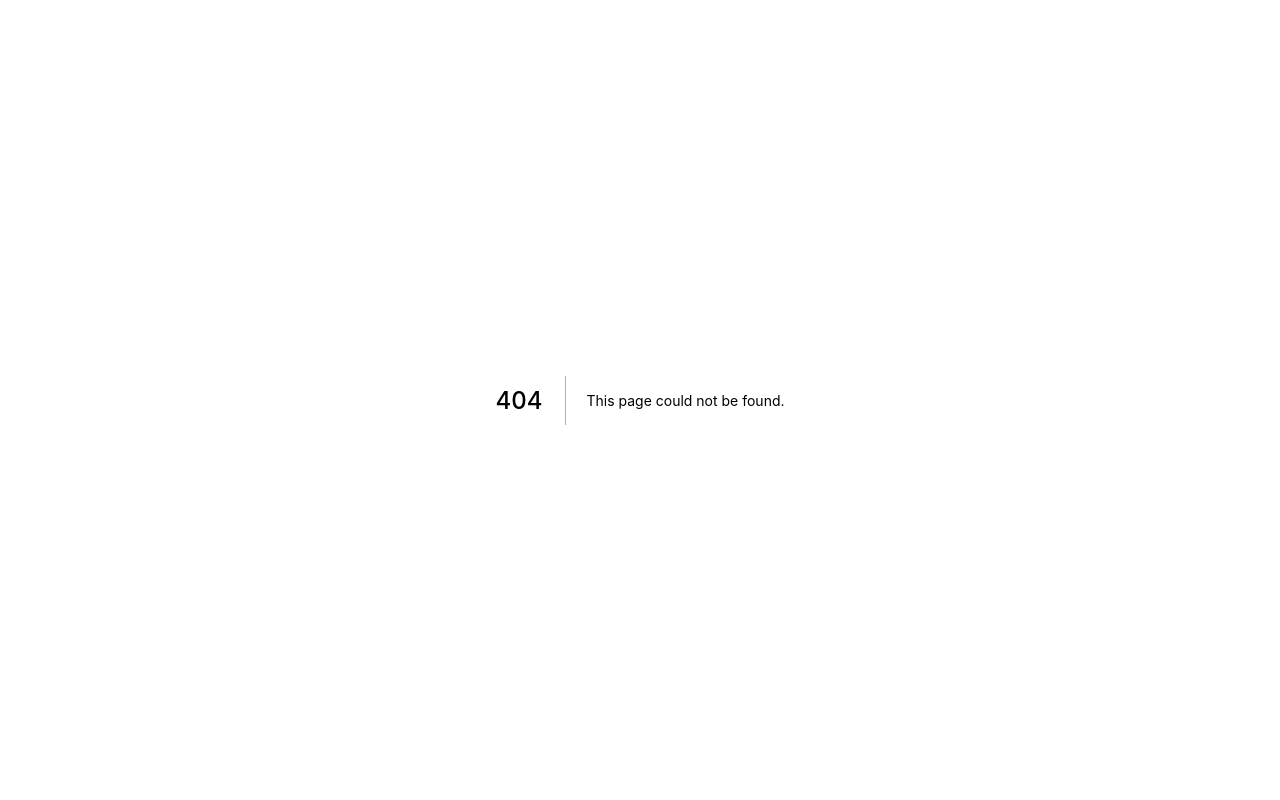
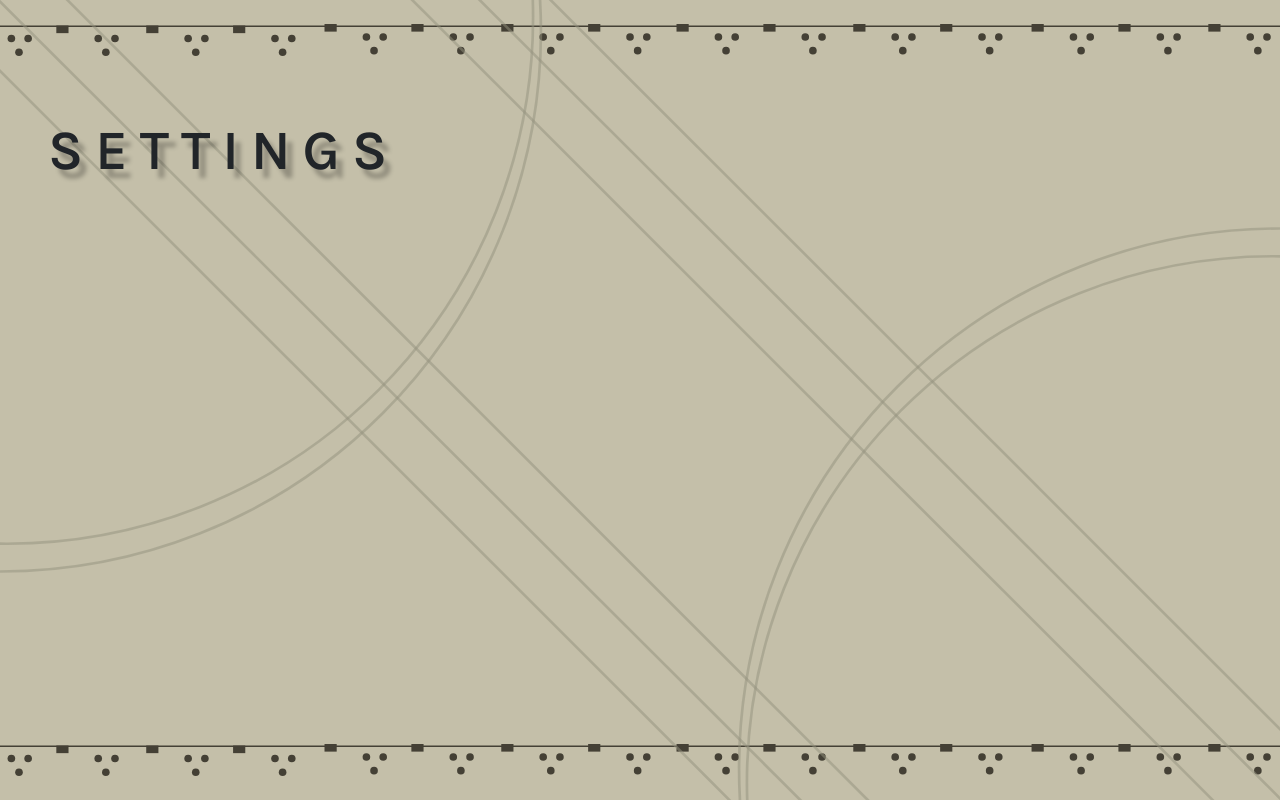
Before and after one commit to yayudev/yayu.dev, a Next.js app: page /settings in a window 1280 px wide. Before the commit this address had no page. Shown: the top 800 px of the page. Built offline with nearby package versions, Linux system fonts and the light colour scheme.

Commit message:
add settings bg animation'

```diff
--- /dev/null
+++ b/components/settings/settings-bg-animations.tsx
@@ -0,0 +1,128 @@
+import styled from "styled-components";
+import { motion } from "framer-motion";
+
+interface SettingsBGWrapperProps {
+  width: number;
+  height: number;
+  reversed?: boolean;
+}
+
+const StyledSVG = styled.svg`
+  position: absolute;
+  transformorigin: center;
+`;
+
+export function SettingsBGAnimations({
+  width,
+  height,
+  reversed = false,
+}: SettingsBGWrapperProps) {
+  const positionSyles = reversed
+    ? { bottom: 0, right: 0 }
+    : { top: 0, left: 0 };
+
+  return (
+    <StyledSVG
+      width={width}
+      height={height}
+      viewBox="0 0 752 716"
+      fill="none"
+      xmlns="http://www.w3.org/2000/svg"
+      transform={`scale(${reversed ? -1 : 1})`}
+      style={positionSyles}
+    >
+      <motion.circle
+        animate={{
+          r: [400, 420],
+        }}
+        transition={{
+          repeat: Infinity,
+          repeatType: "reverse",
+          ease: "linear",
+          duration: 3.5,
+        }}
+        cx="0.5"
+        cy="5.5"
+        r="414.5"
+        stroke="#94917E"
+        strokeOpacity="0.5"
+        strokeWidth="2"
+      />
+      <motion.circle
+        animate={{
+          cx: [-10, -5, 0, 5, 10, 5, 0, -5, -10],
+          cy: [0, 5, 10, 5, 0, -5, -10, -5, 0],
+        }}
+        transition={{
+          repeat: Infinity,
+          duration: 5,
+          type: "tween",
+          ease: "linear",
+        }}
+        cx="-2.71378"
+        cy="2.28616"
+        r="395.676"
+        stroke="#94917E"
+        strokeOpacity="0.5"
+        strokeWidth="2"
+      />
+      <motion.line
+        animate={{
+          x1: [531, 731],
+          y1: [510, 714],
+        }}
+        transition={{
+          repeat: Infinity,
+          repeatType: "reverse",
+          ease: "linear",
+          duration: 6,
+        }}
+        x1="731.293"
+        y1="714.707"
+        x2="-89.707"
+        y2="-106.293"
+        stroke="#94917E"
+        strokeOpacity="0.5"
+        strokeWidth="2"
+      />
+      <motion.line
+        animate={{
+          x1: [520, 670],
+          y1: [555, 705],
+        }}
+        transition={{
+          repeat: Infinity,
+          repeatType: "reverse",
+          ease: "linear",
+          duration: 8,
+        }}
+        x1="670.293"
+        y1="705.707"
+        x2="-150.707"
+        y2="-115.293"
+        stroke="#94917E"
+        strokeOpacity="0.5"
+        strokeWidth="2"
+      />
+      <motion.line
+        animate={{
+          x1: [551, 751],
+          y1: [482, 682],
+        }}
+        transition={{
+          repeat: Infinity,
+          repeatType: "reverse",
+          ease: "linear",
+          duration: 3,
+        }}
+        x1="751.293"
+        y1="682.707"
+        x2="-69.707"
+        y2="-138.293"
+        stroke="#94917E"
+        strokeOpacity="0.5"
+        strokeWidth="2"
+      />
+    </StyledSVG>
+  );
+}
--- /dev/null
+++ b/components/settings/settings-bg-wrapper.tsx
@@ -0,0 +1,41 @@
+import Head from "next/head";
+import styled from "styled-components";
+import { SettingsBorder } from "./settings-border";
+import { SettingsBGAnimations } from "./settings-bg-animations";
+
+interface SettingsBGWrapperProps {
+  children: React.ReactNode;
+}
+
+const Container = styled.div`
+  display: flex;
+  flex-direction: column;
+  height: 100vh;
+  width: 100vw;
+  overflow: hidden;
+  background-color: var(--settings-background);
+  background-size: cover;
+  background-position: center;
+  background-repeat: no-repeat;
+`;
+
+const Content = styled.main`
+  display: flex;
+  flex: 1;
+  height: 100%;
+  flex-direction: column;
+  padding: 0 3rem;
+  z-index: 1;
+`;
+
+export function SettingsBGWrapper({ children }: SettingsBGWrapperProps) {
+  return (
+    <Container>
+      <SettingsBGAnimations width={1000} height={1000} />
+      <SettingsBorder />
+      <Content>{children}</Content>
+      <SettingsBorder />
+      <SettingsBGAnimations width={1000} height={1000} reversed />
+    </Container>
+  );
+}
--- /dev/null
+++ b/components/settings/settings-border.tsx
@@ -0,0 +1,12 @@
+import styled from "styled-components";
+
+export const SettingsBorder = styled.div`
+  display: block;
+  margin: 1.5rem 0;
+  height: 2rem;
+  width: 100%;
+  background-image: url("/patterns/settings-border.svg");
+  background-size: cover;
+  background-position: center;
+  background-repeat: no-repeat;
+`;
--- /dev/null
+++ b/components/settings/settings-title.tsx
@@ -0,0 +1,9 @@
+import styled from "styled-components";
+
+export const SettingsTitle = styled.h1`
+  color: var(--text-color);
+  font-size: 3.5rem;
+  font-weight: bold;
+  letter-spacing: 0.75rem;
+  text-shadow: 7px 9px 4px rgb(0, 0, 0, 0.25);
+`;
--- a/package.json
+++ b/package.json
@@ -10,6 +10,7 @@
   },
   "dependencies": {
     "@types/styled-components": "^5.1.25",
+    "framer-motion": "^6.3.3",
     "next": "12.1.5",
     "react": "18.1.0",
     "react-dom": "18.1.0",
--- /dev/null
+++ b/pages/_document.tsx
@@ -0,0 +1,18 @@
+import { Html, Head, Main, NextScript } from "next/document";
+
+export default function Document() {
+  return (
+    <Html>
+      <Head>
+        <link
+          rel="stylesheet"
+          href="https://fonts.googleapis.com/css2?family=Karla:ital,wght@0,200;0,400;0,600;1,700&display=swap"
+        />
+      </Head>
+      <body>
+        <Main />
+        <NextScript />
+      </body>
+    </Html>
+  );
+}
--- a/pages/index.tsx
+++ b/pages/index.tsx
@@ -12,6 +12,7 @@ const Container = styled.main`
   background-repeat: no-repeat;
   width: 100vw;
   height: 100vh;
+  overflow: hidden;
 `;
 
 const Content = styled.section`
@@ -22,6 +23,7 @@ const Content = styled.section`
   justify-content: center;
   height: 100%;
   width: 100%;
+  overflow: hidden;
 `;
 
 const Home: NextPage = () => {
--- /dev/null
+++ b/pages/settings.tsx
@@ -0,0 +1,30 @@
+import Head from "next/head";
+import styled from "styled-components";
+import { SettingsBGWrapper } from "../components/settings/settings-bg-wrapper";
+import { SettingsTitle } from "../components/settings/settings-title";
+
+const Container = styled.div`
+  display: flex;
+  flex-direction: column;
+  height: 100vh;
+  width: 100vw;
+`;
+
+export default function Settings() {
+  return (
+    <Container>
+      <Head>
+        <title>Settings</title>
+        <meta
+          name="description"
+          content="Hey, you can change the site settings here :O"
+        />
+        <link rel="icon" href="/favicon.ico" />
+      </Head>
+
+      <SettingsBGWrapper>
+        <SettingsTitle>SETTINGS</SettingsTitle>
+      </SettingsBGWrapper>
+    </Container>
+  );
+}
--- a/styles/globals.css
+++ b/styles/globals.css
@@ -6,6 +6,7 @@
 
   /* Background */
   --background: #a69075;
+  --settings-background: #c4bfa9;
   --background-alt: #fff9e5;
 }
 
@@ -13,8 +14,10 @@ html,
 body {
   padding: 0;
   margin: 0;
-  font-family: -apple-system, BlinkMacSystemFont, Segoe UI, Roboto, Oxygen,
-    Ubuntu, Cantarell, Fira Sans, Droid Sans, Helvetica Neue, sans-serif;
+  width: 100vw;
+  overflow-x: hidden;
+  font-family: Karla, -apple-system, BlinkMacSystemFont, Segoe UI, Roboto,
+    Oxygen, Ubuntu, Cantarell, Fira Sans, Droid Sans, Helvetica Neue, sans-serif;
 }
 
 a {
```
Also changed, not shown: public/patterns/settings-border.svg (added), 1 other file (tests, documents, lock files or other folders).
